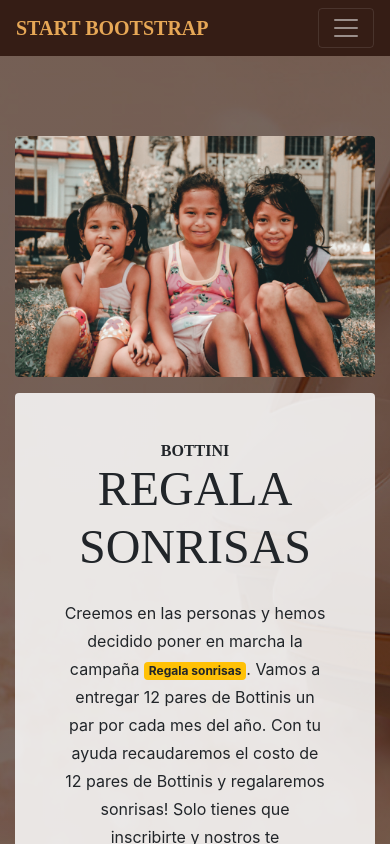
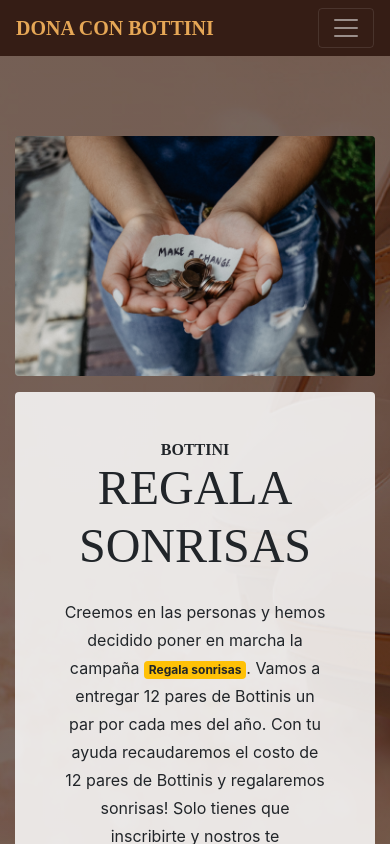
Before and after one commit to leolplex/bottini4.0, an Angular app: page /home in a window 390 px wide. Shown: the top 844 px of the page. Built offline with nearby package versions, Linux system fonts and the light colour scheme.

Commit message:
Change layout 2

```diff
--- a/src/app/components/header/header.component.html
+++ b/src/app/components/header/header.component.html
@@ -1,7 +1,7 @@
 <!-- Navigation -->
   <nav class="navbar navbar-expand-lg navbar-dark py-lg-4" id="mainNav">
     <div class="container">
-      <a class="navbar-brand text-uppercase text-expanded font-weight-bold d-lg-none" href="#">Start Bootstrap</a>
+      <a class="navbar-brand text-uppercase text-expanded font-weight-bold d-lg-none" href="#">Dona con Bottini</a>
       <button class="navbar-toggler" type="button" data-toggle="collapse" data-target="#navbarResponsive" aria-controls="navbarResponsive" aria-expanded="false" aria-label="Toggle navigation">
         <span class="navbar-toggler-icon"></span>
       </button>
```
Also changed, not shown: src/assets/img/intro.jpg, src/assets/img/intro_b.jpg (added).
